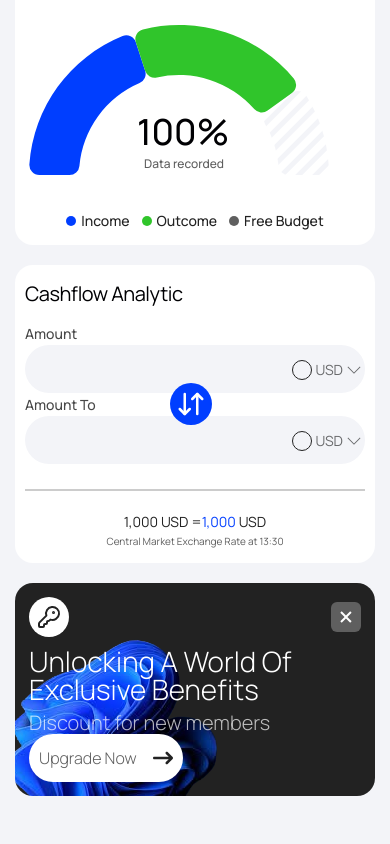
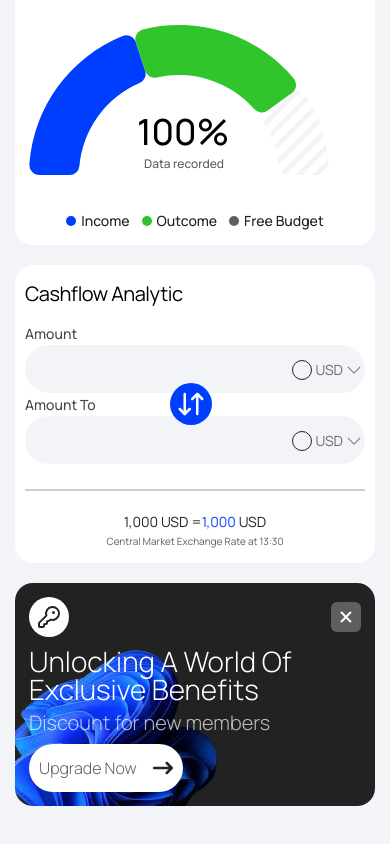
Before and after one commit to Smartlify07/Finance-Dashboard, a React (Vite) app: page / in a window 390 px wide. Shown: the part 1542-2386 px from the top of the page. Built offline with nearby package versions, Linux system fonts and the light colour scheme.

Commit message:
fix tablet

```diff
--- a/src/ui/premium-banner-card.tsx
+++ b/src/ui/premium-banner-card.tsx
@@ -7,7 +7,7 @@
 const PremiumBannerCard = () => {
   const { handleHidePremiumCard, isPremiumCardVisible } = usePremiumCard();
   return isPremiumCardVisible ? (
-    <Card className="bg-black premium-card-background  font-manrope justify-between  flex flex-col">
+    <Card className="bg-black premium-card-background  font-manrope justify-between  flex flex-col gap-[1rem] md:gap-0">
       <div className="flex flex-col gap-[1rem]">
         <div className="flex items-center w-full justify-between">
           <div className="rounded-[2rem] flex items-center justify-center w-[4rem] h-[4rem] bg-white">
```
